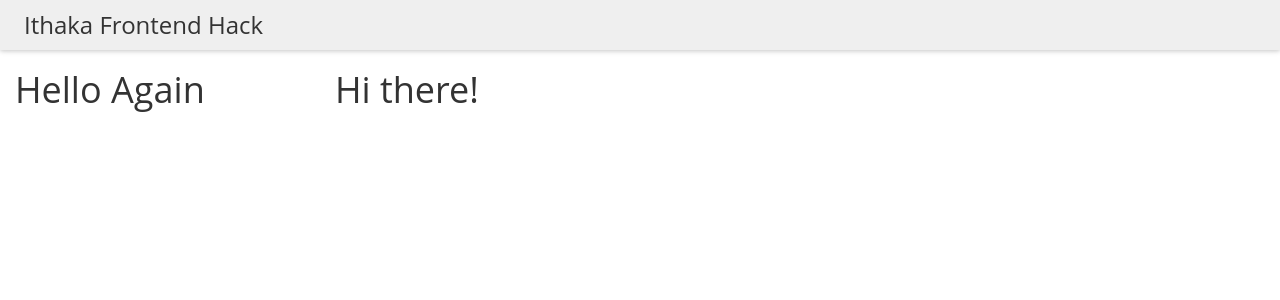
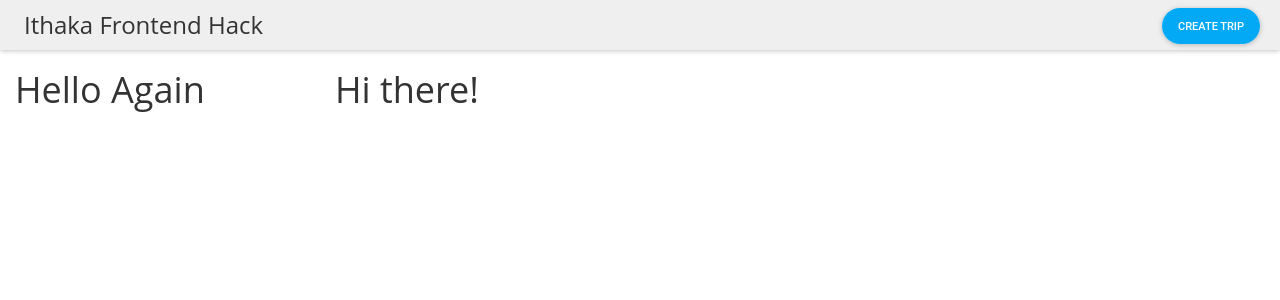
Before and after one commit to amanshu-kataria/travel-plan, a React (Create React App) app: page / in a window 1280 px wide. Shown: the top 300 px of the page. Built offline with nearby package versions, Linux system fonts and the light colour scheme.

Commit message:
Basic UI structure

```diff
--- a/src/components/App.js
+++ b/src/components/App.js
@@ -6,8 +6,22 @@ import { Grid, Row, Col } from "react-bootstrap";
 import LeftPanel from "./leftPanel.js";
 import CenterPanel from "./centerPanel.js";
 import NavBar from "./navBar.js";
+import CreatePlan from "./CreatePlan.js";
 
 class App extends Component {
+  constructor() {
+    super();
+    this.state = {
+      createPlanOpen: false
+    };
+    this.togglePlan = this.togglePlan.bind(this);
+  }
+
+  //opens/closes create plan form
+  togglePlan() {
+    this.setState({ createPlanOpen: !this.state.createPlanOpen });
+  }
+
   render() {
     const styles = {
       body: {
@@ -34,18 +48,21 @@ class App extends Component {
           <Grid fluid style={styles.grid}>
             <Row style={styles.row}>
               <Col style={styles.col}>
-                <NavBar />
+                <NavBar createPlan={this.togglePlan} />
               </Col>
             </Row>
             <Row style={styles.row}>
-              <Col xs={3} sm={3} md={3} lg={3}>
+              <Col sm={3} md={3} lg={3}>
                 <LeftPanel />
               </Col>
-              <Col xs={9} sm={9} md={9} lg={9}>
+              <Col sm={9} md={9} lg={9}>
                 <CenterPanel />
               </Col>
             </Row>
           </Grid>
+          {this.state.createPlanOpen ? (
+            <CreatePlan closePlan={this.togglePlan} />
+          ) : null}
         </div>
       </MuiThemeProvider>
     );
--- a/src/components/navBar.js
+++ b/src/components/navBar.js
@@ -1,7 +1,14 @@
 import React, { Component } from "react";
 import AppBar from "material-ui/AppBar";
+import RaisedButton from "material-ui/RaisedButton";
 
 class NavBar extends Component {
+  constructor(props) {
+    super(props);
+    this.state = {
+      open: false
+    };
+  }
   render() {
     const styles = {
       appBar: {
@@ -13,6 +20,11 @@ class NavBar extends Component {
         fontFamily: "'Open Sans', sans-serif",
         position: "absolute",
         bottom: "-7px"
+      },
+      raisedButton: {
+        borderRadius: 25,
+        position: "absolute",
+        right: 20
       }
     };
     return (
@@ -21,6 +33,17 @@ class NavBar extends Component {
         title="Ithaka Frontend Hack"
         showMenuIconButton={false}
         titleStyle={styles.appBarTitle}
+        iconElementRight={
+          <RaisedButton
+            backgroundColor="#03A9F4"
+            buttonStyle={{ borderRadius: 25 }}
+            style={styles.raisedButton}
+            label="Create Trip"
+            labelColor="white"
+            labelStyle={{ fontSize: "11px" }}
+            onClick={this.props.createPlan}
+          />
+        }
       />
     );
   }
```
